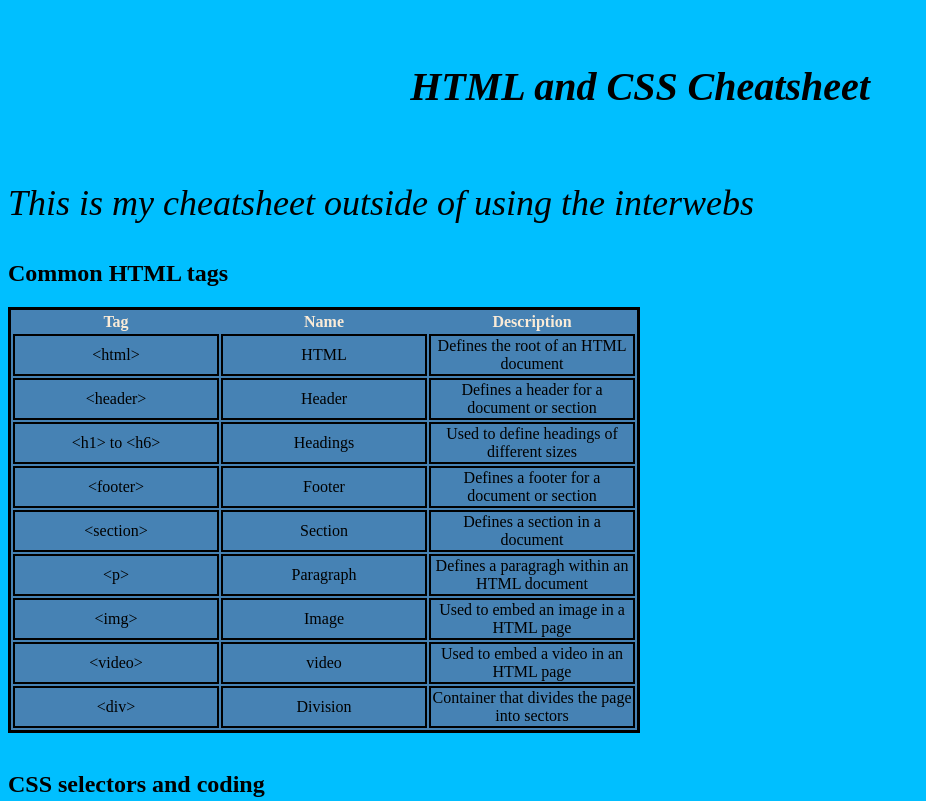
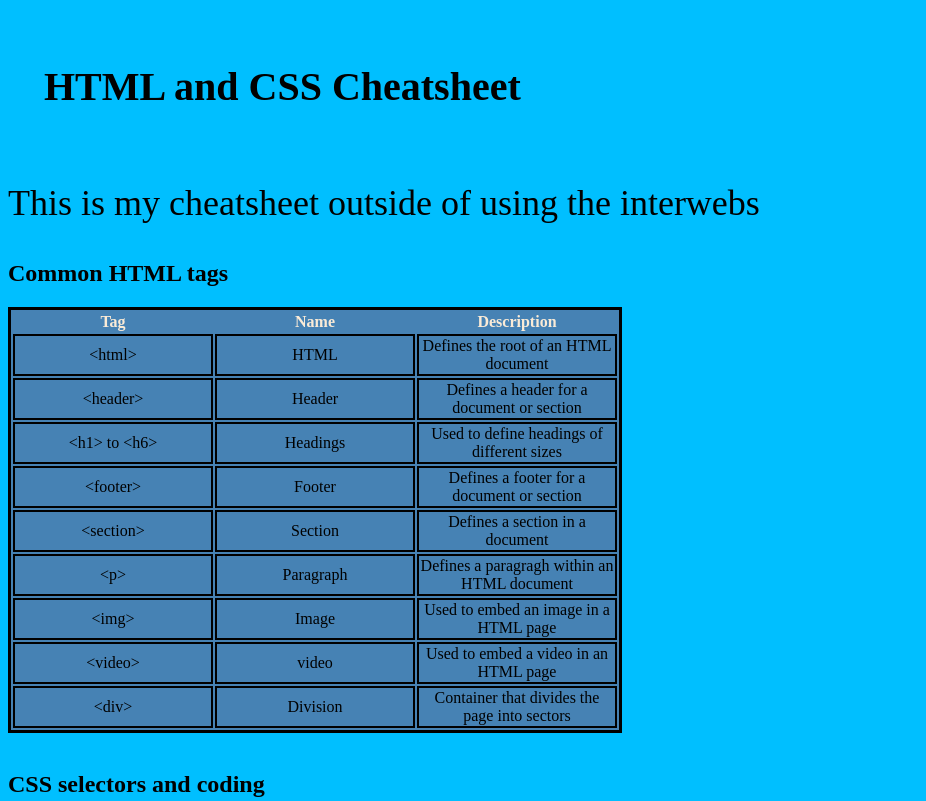
Before and after one commit to GalacticSkywolf/HTML-Cheatsheet, a plain HTML site: page index.html in a window 1280 px wide. Shown: the top 801 px of the page, without its empty margins (0-926 px from the left). Drawn offline with Linux system fonts and the light colour scheme.

Commit message:
Update after some CSS refresher

```diff
--- a/index.html
+++ b/index.html
@@ -6,10 +6,10 @@
     </head>
     <body>
         <main>
-            <header>
+            <div class="header">
                 <h1>HTML and CSS Cheatsheet</h1>
                 <p>This is my cheatsheet outside of using the interwebs</p>
-            </header>
+            </div>
             <h2>Common HTML tags</h2>
             <table class="Table1">
                 <thead>
--- a/style.css
+++ b/style.css
@@ -1,4 +1,7 @@
 /*Universal Styles*/
+* {
+    box-sizing: border-box;
+}
 body {
     background-color: deepskyblue;
     font-family: 'Times New Roman', serif;
```
